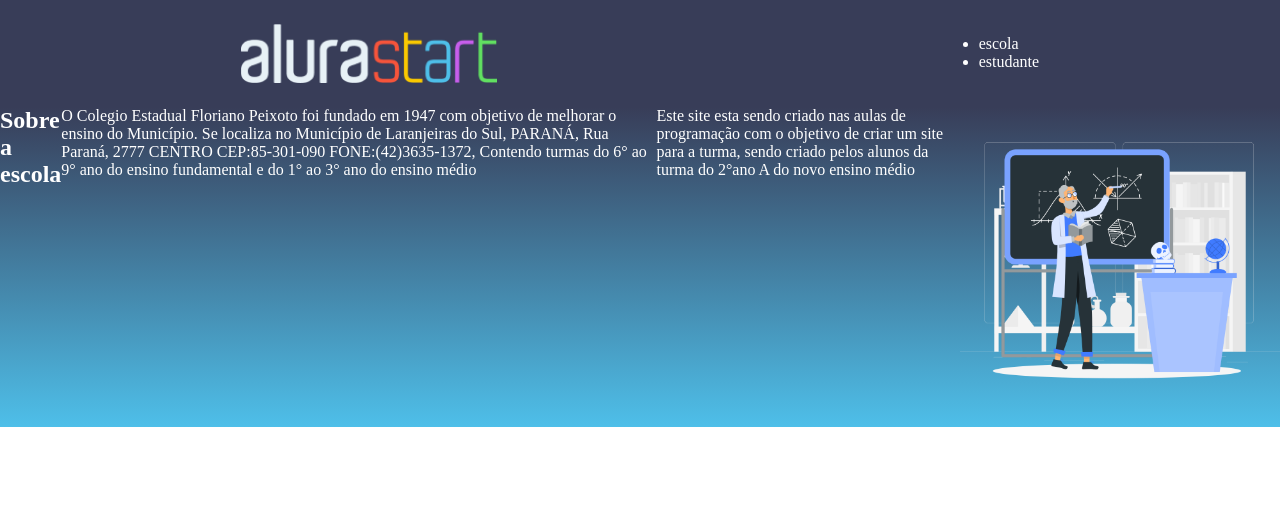
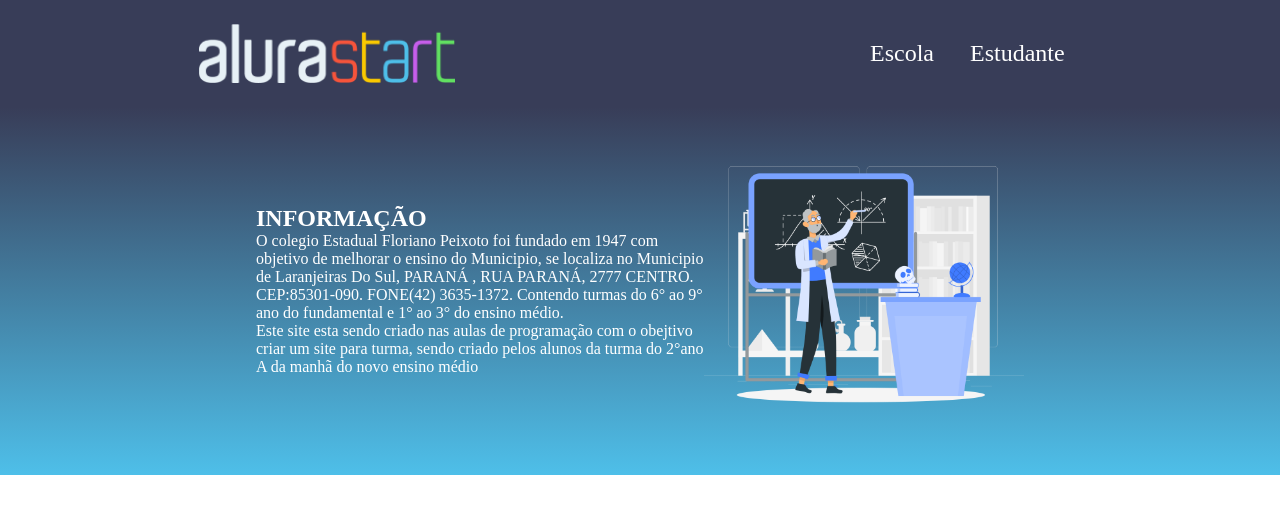
Before and after one commit to IgorNascimento20032007/Site-escola, a plain HTML site: page site escola/index.html in a window 1280 px wide. Drawn offline with Linux system fonts and the light colour scheme.

Commit message:
Atualizações feitas segunda-feira dia 19/06/2023

```diff
--- a/site escola/index.html
+++ b/site escola/index.html
@@ -5,23 +5,26 @@
     <meta http-equiv="X-UA-Compatible" content="IE=edge">
     <meta name="viewport" content="width=device-width, initial-scale=1.0">
     <title>Document</title>
-    <link rel="stylesheet" href="style.css">
+<link rel="stylesheet" href="style.css">
 </head>
 
 <body>
     <header class="cabeçalho">
-      <img class="cabeçalho-imagem"  src="alurastart logo 1.png" alt="logo da alura start">
-      <ul class="cabeçalho-lista">
-        <li class="cabeçalho-lista-item">escola</li>
-        <li class="cabeçalho-lista-item">estudante</li>
-      </ul>
+        <img class="cabeçalho-imagem" src="alurastart logo 1.png"  alt="logo do alura start">
+        <ul class="cabeçalho-lista">
+            <li class="cabeçalho-lista-item">Escola</li>
+            <li class="cabeçalho-lista-item">Estudante</li>
+        </ul>
     </header>
     <section class="escola">
-        <h2 class="escola-titulo">Sobre a escola</h2>
-        <p class="escola-titulo-um">O Colegio Estadual Floriano Peixoto foi fundado em 1947 com objetivo de melhorar o ensino do Município. Se localiza no Município de Laranjeiras do Sul, PARANÁ, Rua Paraná, 2777 CENTRO  CEP:85-301-090   FONE:(42)3635-1372, Contendo turmas do 6° ao 9° ano do ensino fundamental e do 1° ao 3° ano do ensino médio</p>
-        <p class="escola-titulo-dois">Este site esta sendo criado nas aulas de programação com o objetivo de criar um site para a turma, sendo criado pelos alunos da turma do 2°ano A do novo ensino médio</p>
-        <img class="escola-imagem" src="Professor-rafiki.png" alt="Professor no Quadro">
+        <div class="escola-div-conteudo">
+            <h2 class="escola-titulo">INFORMAÇÃO</h2>
+            <p class="escola-texto-um">  O colegio Estadual Floriano Peixoto foi fundado em 1947 com objetivo de melhorar o ensino do Municipio, se localiza no Municipio de Laranjeiras Do Sul, PARANÁ , RUA PARANÁ, 2777 CENTRO. CEP:85301-090. FONE(42) 3635-1372.  Contendo turmas do 6° ao 9° ano do fundamental e 1° ao 3° do ensino médio. </p>
+            <p class="escola-texto-dois"> Este site esta sendo criado nas aulas de programação com o obejtivo criar um site para turma, sendo criado pelos alunos da turma do 2°ano A da manhã do novo ensino médio</p>
+
+        </div>
+        <img class="escola-imagem" src="Professor-rafiki.png" alt="professor no quadro">
     </section>
+</body>
 
-</body>
 </html>
--- a/site escola/style.css
+++ b/site escola/style.css
@@ -5,7 +5,7 @@
 
 .cabeçalho {
     background-color: #383d58;
-    color:white;
+    color: white;
     display: flex;
     justify-content: space-around;
     align-items: center;
@@ -13,13 +13,13 @@
 }
 
 .cabeçalho-imagem{
-     width: 20%;
+    width: 20%;
+
 }
-
-.cabeçalho-lista-imagem{
-    display: inline-block;
-    margin: 0 16px;
-    font-size: 24px;
+.cabeçalho-lista-item{
+  display: inline-block;
+  margin: 0 16px;
+  font-size: 24px;
 }
 
 .escola-imagem{
@@ -27,7 +27,14 @@
 }
 
 .escola{
-    background-image: linear-gradient( #383d58, #4ebfe9);
-    color:white;
-    display:flex
+    background-image: linear-gradient(#383d58,#4ebfe9);
+    color: white;
+    display: flex;
+    justify-content: center;
+    align-items: center;
+    padding:24px 0 ;
 }
+
+.escola-div-conteudo{
+    width: 35%;
+}
```
